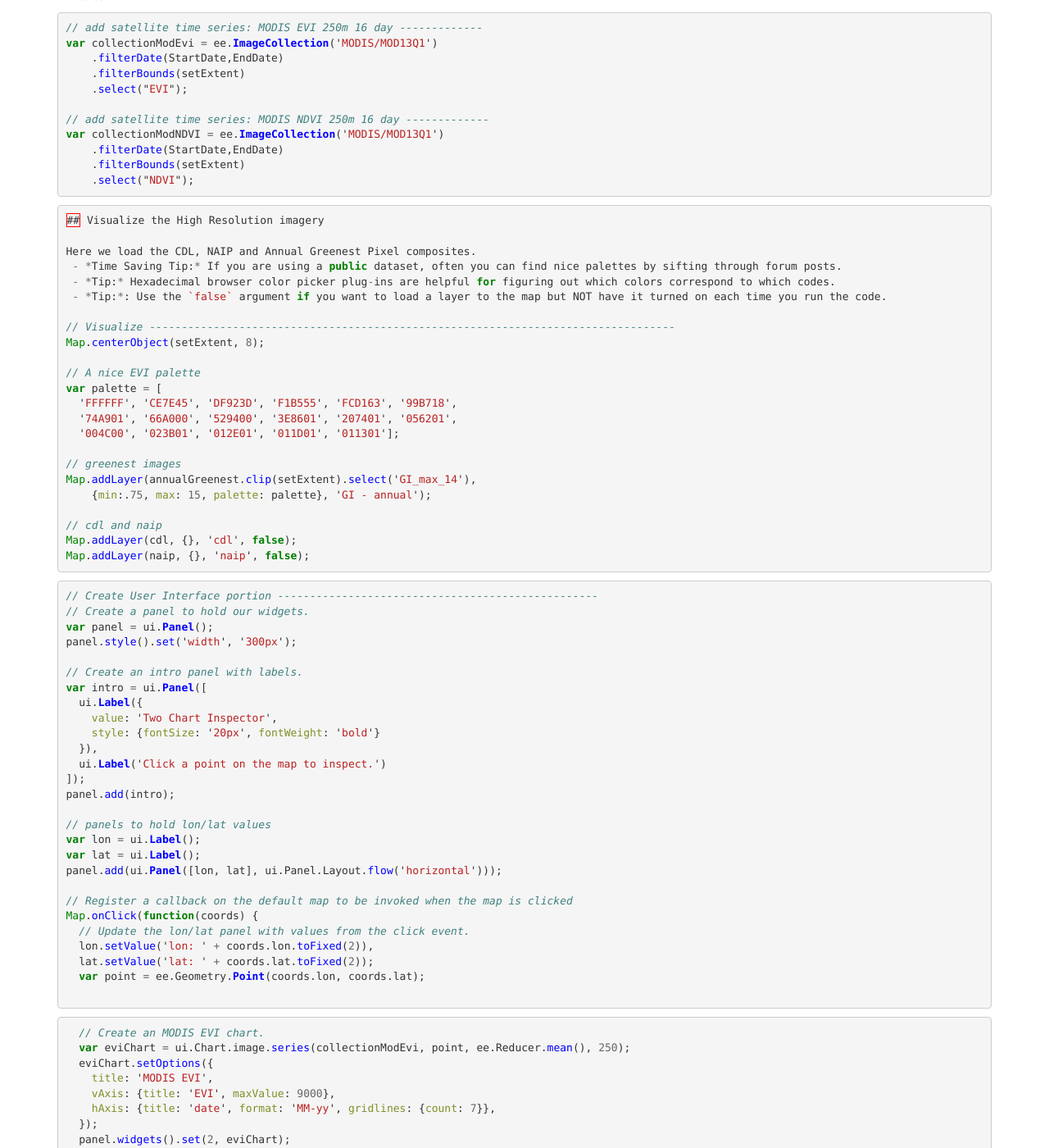
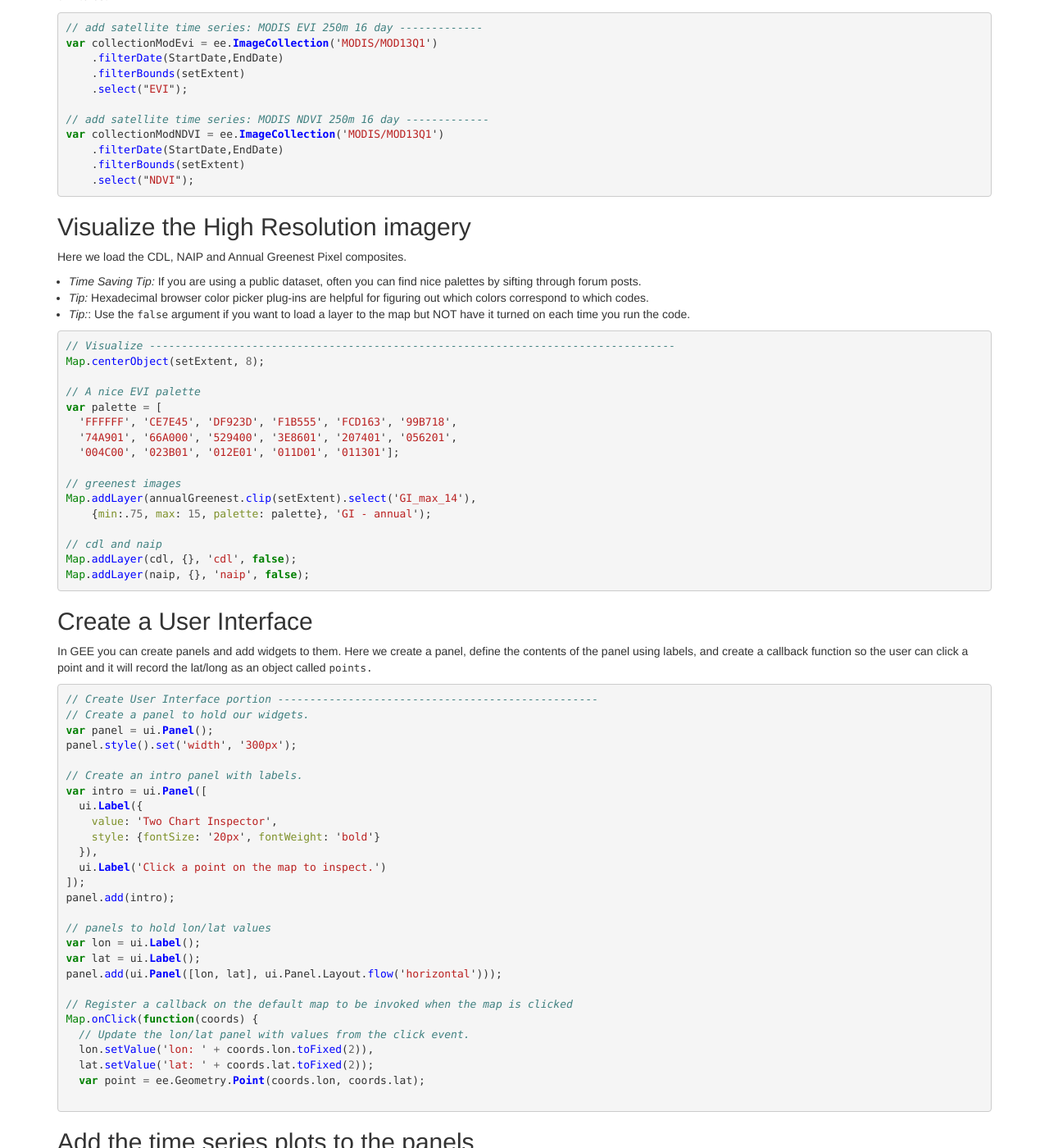
Before and after one commit to geohackweek/GoogleEarthEngine, a Jekyll site: the page built from _episodes/06-time-series.md, in a window 1280 px wide and 1400 px high, scrolled down 1773 px. Shown: the whole window at 82% size. Built offline with Jekyll 4.4.1, drawn with Linux system fonts in a browser that asks for light colours; some of the changed text lies outside the part shown.

Commit message:
Ex 3 Ep 6 edits

```diff
--- a/_episodes/06-time-series.md
+++ b/_episodes/06-time-series.md
@@ -102,7 +102,6 @@ var collectionModNDVI = ee.ImageCollection('MODIS/MOD13Q1')
     .select("NDVI");
 {% endhighlight %}
 
-{% highlight javascript %}
 
 ## Visualize the High Resolution imagery
 
@@ -110,6 +109,8 @@ Here we load the CDL, NAIP and Annual Greenest Pixel composites.
  - *Time Saving Tip:* If you are using a public dataset, often you can find nice palettes by sifting through forum posts.
  - *Tip:* Hexadecimal browser color picker plug-ins are helpful for figuring out which colors correspond to which codes.
  - *Tip:*: Use the `false` argument if you want to load a layer to the map but NOT have it turned on each time you run the code.
+
+ {% highlight javascript %}
 
 // Visualize ----------------------------------------------------------------------------------
 Map.centerObject(setExtent, 8);
@@ -128,6 +129,13 @@ Map.addLayer(annualGreenest.clip(setExtent).select('GI_max_14'),
 Map.addLayer(cdl, {}, 'cdl', false);
 Map.addLayer(naip, {}, 'naip', false);
 {% endhighlight %}
+
+
+
+## Create a User Interface
+
+In GEE you can create panels and add widgets to them. Here we create a panel, define the contents of the panel using labels, and create a callback function so the user can click a point and it will record the lat/long as an object called `points.`
+
 
 {% highlight javascript %}
 
@@ -159,6 +167,12 @@ Map.onClick(function(coords) {
   var point = ee.Geometry.Point(coords.lon, coords.lat);
   {% endhighlight %}
 
+
+## Add the time series plots to the panels
+
+Now that we have set up our user interface and built the call-back, we can define a time series chart. The chart uses the lat/long selected by the user and builds a time series for NDVI or EVI at that point. It takes the average NDVI or EVI at that point, extracts it, and then adds it to the time series. This series is then plotting as a chart.
+
+
   {% highlight javascript %}
 
   // Create an MODIS EVI chart.
```
